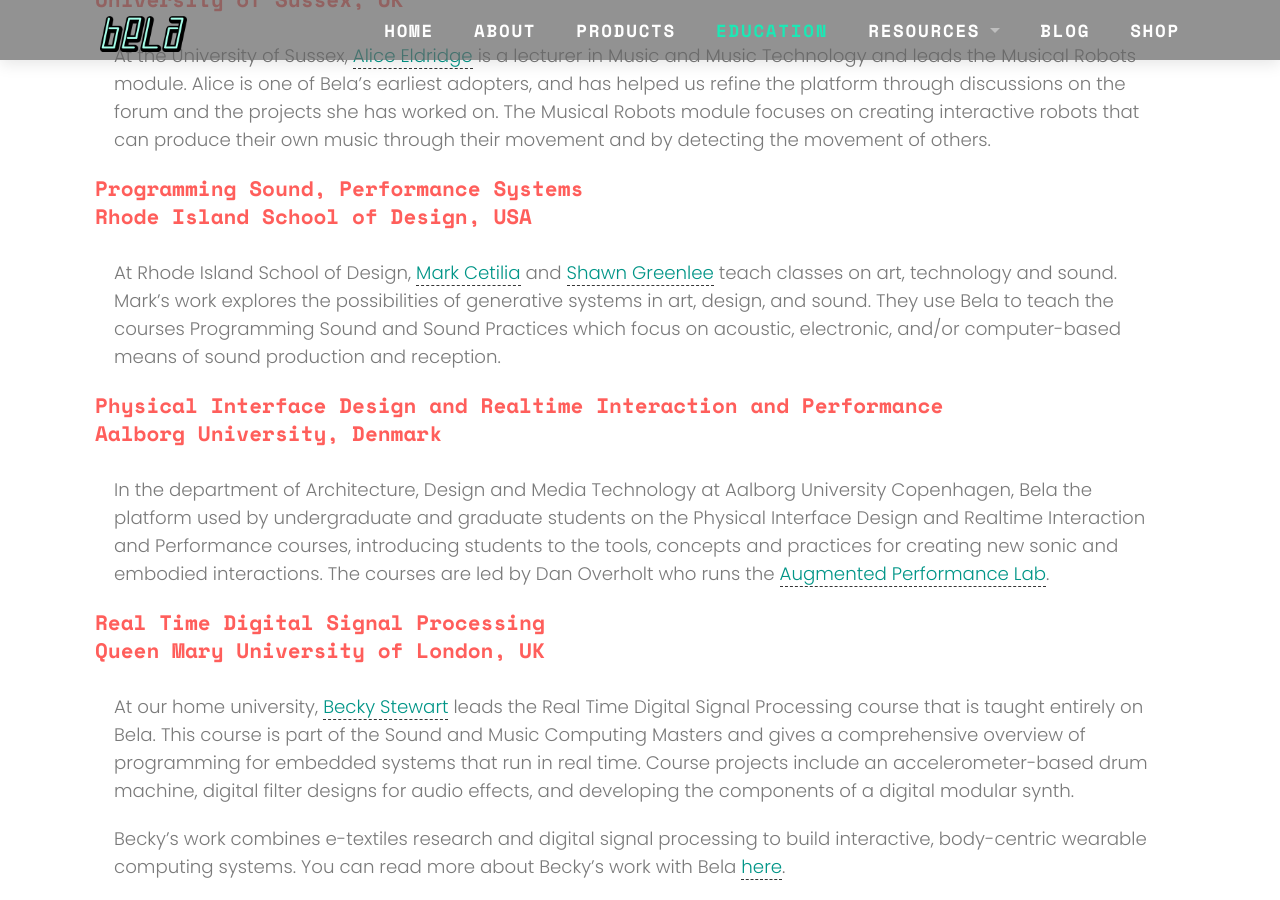
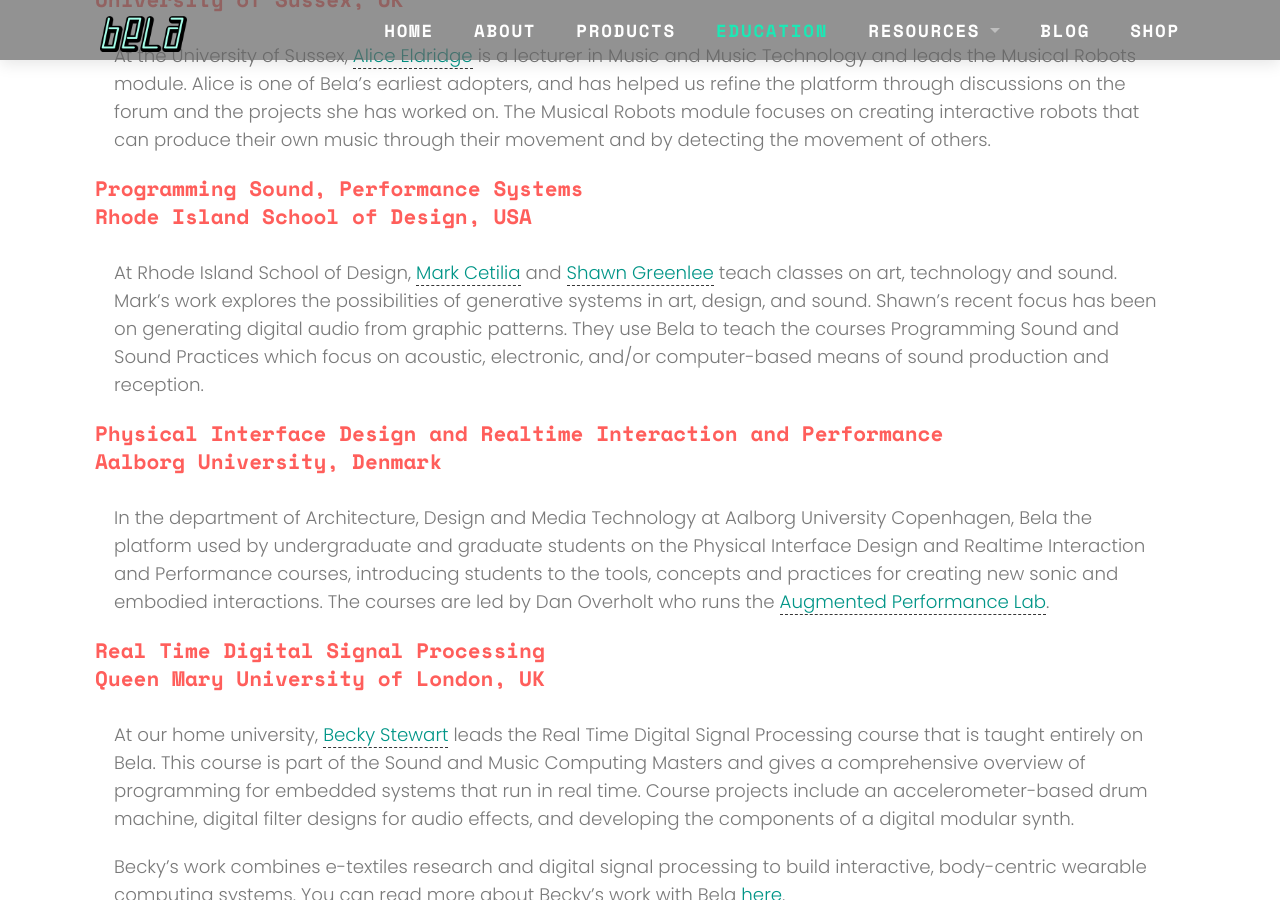
Before and after one commit to disastrid/bela_site_update, a Jekyll site: the page built from education.md, in a window 1280 px wide and 900 px high, scrolled down 2458 px. Built offline with Jekyll 4.4.1, drawn with Linux system fonts in a browser that asks for light colours.

Commit message:
Text change to education.

```diff
--- a/education.md
+++ b/education.md
@@ -69,7 +69,7 @@
 Programming Sound, Performance Systems
 Rhode Island School of Design, USA
 
-> At Rhode Island School of Design, [Mark Cetilia](http://mark.cetilia.org/){:target="_blank"} and [Shawn Greenlee](http://shawngreenlee.com/){:target="_blank"} teach classes on art, technology and sound. Mark's work explores the possibilities of generative systems in art, design, and sound. They use Bela to teach the courses Programming Sound and Sound Practices which focus on acoustic, electronic, and/or computer-based means of sound production and reception.
+> At Rhode Island School of Design, [Mark Cetilia](http://mark.cetilia.org/){:target="_blank"} and [Shawn Greenlee](http://shawngreenlee.com/){:target="_blank"} teach classes on art, technology and sound. Mark's work explores the possibilities of generative systems in art, design, and sound. Shawn's recent focus has been on generating digital audio from graphic patterns. They use Bela to teach the courses Programming Sound and Sound Practices which focus on acoustic, electronic, and/or computer-based means of sound production and reception.
 
 {:.list-header}
 Physical Interface Design and Realtime Interaction and Performance
```
